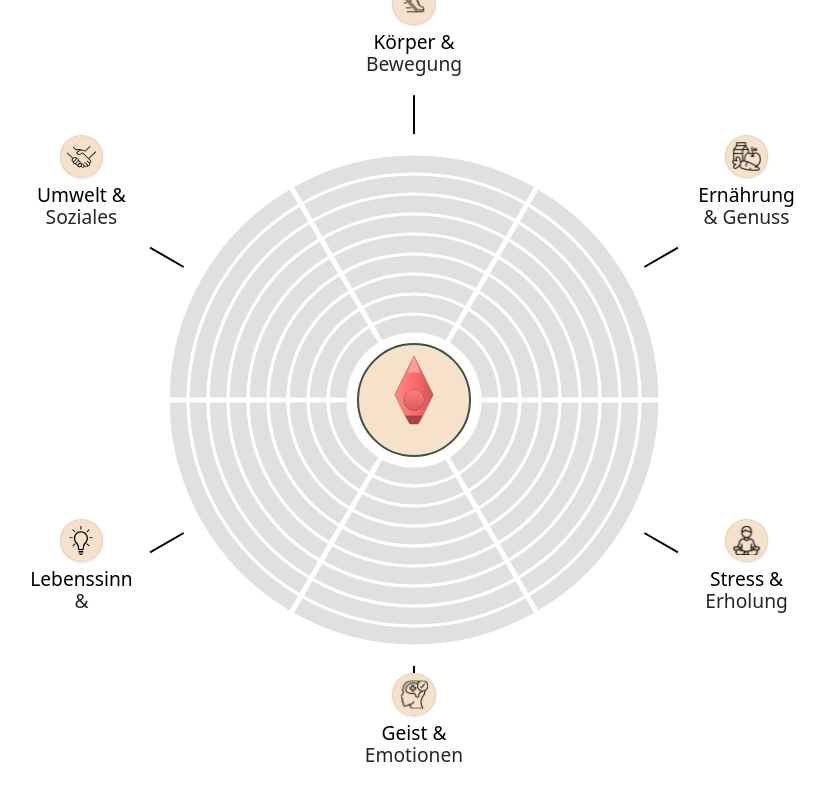
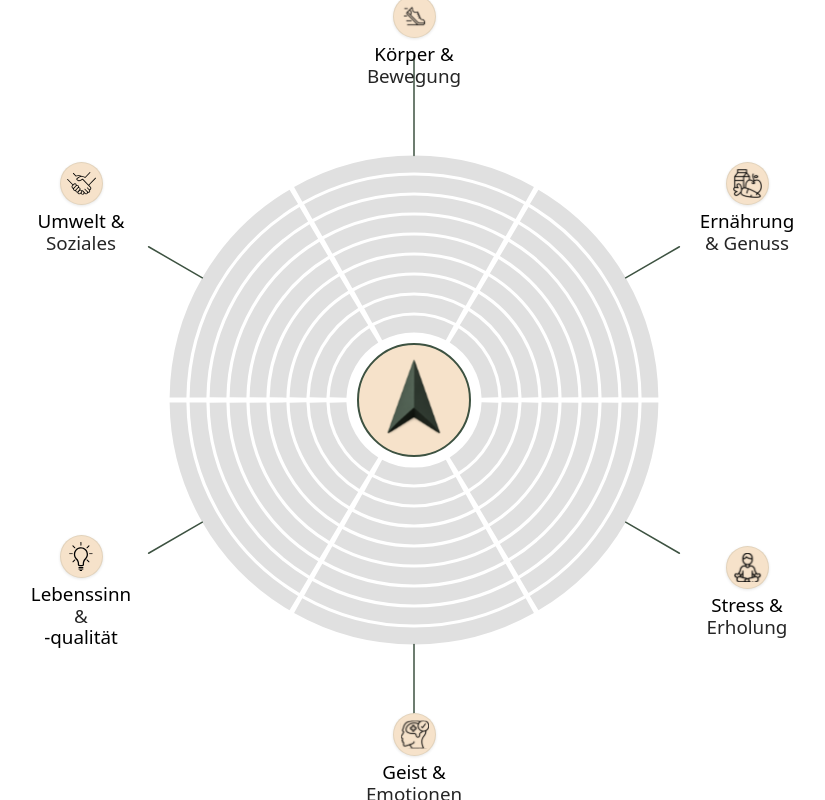
Before and after one commit to shams3049/vigilant-guacamole, a React (Vite) app: page / in a window 1280 px wide. Shown: the whole page, without its empty margins (226-1051 px from the left). Built offline with nearby package versions, Linux system fonts and the light colour scheme.

Commit message:
Implement code changes to enhance functionality and improve performance

```diff
--- a/src/components/GuideLinesLayer.tsx
+++ b/src/components/GuideLinesLayer.tsx
@@ -4,13 +4,26 @@ import { polarToCartesian, type Sector } from '../utils';
 interface GuideLinesLayerProps {
   sectors: Sector[];
   center: number;
-  innerRadius: number;
-  outerRadius: number;
-  iconSize: number; // NEW: pass iconSize for guideline adjustment
+  innerRadius: number; // outer edge of the outermost bar (where line should start)
+  outerRadius: number; // general outer bound toward labels
+  iconSize: number;
+  fontSize: number;
+  // New: parameters to match IconLabelLayer placement so we can touch the label box
+  labelRadius: number; // base radius used for label box center (IconLabelLayer.radius)
+  avoidRadius: number; // same as calculations.guidelineInner
+  safetyGap?: number; // pixels between radar and label box (same default as IconLabelLayer)
 }
 
 export default function GuideLinesLayer({
-  sectors, center, innerRadius, outerRadius, iconSize
+  sectors,
+  center,
+  innerRadius,
+  outerRadius,
+  iconSize,
+  fontSize,
+  labelRadius,
+  avoidRadius,
+  safetyGap = 12,
 }: GuideLinesLayerProps) {
   // Animation state: track which guidelines are visible
   const [visible, setVisible] = useState(Array(sectors.length).fill(false));
@@ -32,12 +45,46 @@ export default function GuideLinesLayer({
     <g>
       {sectors.map((s, i) => {
         const angle = s.angle;
-        const p1 = polarToCartesian(center, center, innerRadius + 10, angle);
-        // Shorten guideline so it ends before the icon/label
-        const guidelineEndRadius = outerRadius - (iconSize * 1.4); // adjust as needed
-        const p2 = polarToCartesian(center, center, guidelineEndRadius, angle);
-        // Animate line drawing using strokeDasharray and strokeDashoffset
+
+        // Start exactly on the outermost bar edge
+        const p1 = polarToCartesian(center, center, innerRadius, angle);
+
+  // Reconstruct the label box geometry to compute where the inward edge lies along the ray
+  const boxWidth = Math.round(iconSize * 2.8);
+  // Estimate box height similar to IconLabelLayer: icon + margin + at least one line
+  const iconBlock = Math.round(iconSize * 0.9);
+  const effFont = Math.max(fontSize * 0.98, 12);
+  const marginTop = Math.max(4, Math.round(effFont * 0.3));
+  const lineHeightPx = Math.round(effFont * 1.1);
+  const minLinesBlock = lineHeightPx; // at least one line; actual may be larger but inward extent uses axis-aligned half extents
+  const paddingBlock = 8;
+  const boxHeight = Math.round(iconBlock + marginTop + minLinesBlock + paddingBlock);
+
+        // Nominal label center at base label radius
+        const nominal = polarToCartesian(center, center, labelRadius, angle);
+        const dx = nominal.x - center;
+        const dy = nominal.y - center;
+        const dist = Math.hypot(dx, dy) || 1;
+        const ux = dx / dist;
+        const uy = dy / dist;
+
+        // Inward half-extent of the axis-aligned box along the radial direction
+        const inwardHalfExtent = Math.abs(ux) * (boxWidth / 2) + Math.abs(uy) * (boxHeight / 2);
+
+        // Final label center radius (same as IconLabelLayer logic)
+        const finalLabelCenterRadius = Math.max(labelRadius, avoidRadius + safetyGap + inwardHalfExtent);
+
+        // Radius to the box's inward edge where the guideline should touch
+        const touchRadius = finalLabelCenterRadius - inwardHalfExtent;
+
+        // Ensure we don't create a negative/zero-length line (clamp slightly beyond innerRadius)
+        const endRadius = Math.max(innerRadius, Math.min(touchRadius, outerRadius));
+
+        const p2 = polarToCartesian(center, center, endRadius, angle);
+
+        // Length for stroke-dash animation
         const length = Math.hypot(p2.x - p1.x, p2.y - p1.y);
+
         return (
           <line
             key={`guide-${i}`}
@@ -45,8 +92,9 @@ export default function GuideLinesLayer({
             y1={p1.y}
             x2={p2.x}
             y2={p2.y}
-            stroke="#000"
-            strokeWidth={2}
+            stroke="#3D5241"
+            strokeWidth={1.5}
+            strokeLinecap="round"
             strokeDasharray={length}
             strokeDashoffset={visible[i] ? 0 : length}
             style={{
--- a/src/components/IconLabelLayer.tsx
+++ b/src/components/IconLabelLayer.tsx
@@ -1,15 +1,9 @@
 import React, { useEffect, useState, useMemo } from 'react';
 import { polarToCartesian, type Sector } from '../utils';
 
-// Utility function to truncate text based on available space
-function truncateText(text: string, maxLength: number): string {
-  if (text.length <= maxLength) return text;
-  return text.substring(0, maxLength - 1) + '…';
-}
-
 // Responsive text sizing based on screen size
 function getResponsiveTextConfig(fontSize: number, iconSize: number) {
-  const minFontSize = Math.max(fontSize * 1.0, 12); // Reduced text size multiplier to 1.0
+  const minFontSize = Math.max(fontSize * 0.98, 12); // 2% smaller than provided fontSize
   const maxCharsPerLine = Math.floor(iconSize * 2.5 / (minFontSize * 0.6));
   const lineHeight = minFontSize * 1.2;
 
@@ -20,7 +14,7 @@ function getResponsiveTextConfig(fontSize: number, iconSize: number) {
   };
 }
 
-// Split text into multiple lines if needed
+// Split text into multiple lines if needed (no cap; render all lines)
 function wrapText(text: string, maxCharsPerLine: number): string[] {
   const words = text.split(' ');
   const lines: string[] = [];
@@ -36,8 +30,8 @@ function wrapText(text: string, maxCharsPerLine: number): string[] {
         lines.push(currentLine);
         currentLine = word;
       } else {
-        // Handle very long words that exceed maxCharsPerLine
-        lines.push(truncateText(word, maxCharsPerLine));
+        // Very long single word: push as-is and let CSS break it
+        lines.push(word);
         currentLine = '';
       }
     }
@@ -47,85 +41,105 @@ function wrapText(text: string, maxCharsPerLine: number): string[] {
     lines.push(currentLine);
   }
 
-  // Limit to maximum 2 lines for readability
-  return lines.slice(0, 2);
+  return lines;
 }
 
 export default function IconLabelLayer({
   sectors,
   center,
-  radius,
+  radius, // base radius for placing labels
   iconSize,
   fontSize,
+  avoidRadius, // keep labels at least this far from center (outer radar radius)
+  safetyGap = 10, // minimum pixels between radar and the label box edge
+  showLabels = false, // New: control reveal from parent
 }: {
   sectors: Sector[];
   center: number;
   radius: number;
   iconSize: number;
   fontSize: number;
+  avoidRadius: number;
+  safetyGap?: number;
+  showLabels?: boolean;
 }) {
-  // Animation state: which section is currently animating
-  const [activeSection, setActiveSection] = useState(-1);
-
   // Memoized text configuration to prevent recalculation
   const textConfig = useMemo(() => getResponsiveTextConfig(fontSize, iconSize), [fontSize, iconSize]);
-
-  useEffect(() => {
-    // Start all sections animating in parallel with slight stagger
-    setActiveSection(-1);
-    const timeout = setTimeout(() => {
-      setActiveSection(sectors.length - 1); // Show all sections at once
-    }, 100); // Short delay before showing all
-
-    return () => clearTimeout(timeout);
-  }, [sectors.length]);
 
   return (
     <g>
       {sectors.map((s, i) => {
+        const angle = s.angle;
+  // Box width for icon + label stack (axis-aligned)
+  const boxWidth = Math.round(iconSize * 2.8); // Slightly wider for better text layout
+
+  // Wrap text for full rendering (no truncation/no cap)
+  const textLines = wrapText(s.label, textConfig.maxCharsPerLine);
+
+  // Calculate dynamic box height from content
+  const iconBlock = Math.round(iconSize * 0.9);
+  const marginTop = Math.max(4, Math.round(textConfig.fontSize * 0.3));
+  const lineHeightPx = Math.round(textConfig.fontSize * 1.1);
+  const linesBlock = textLines.length * lineHeightPx + Math.max(0, textLines.length - 1) * 1; // 1px gap between lines
+  const paddingBlock = 8; // 4px top + 4px bottom from container padding
+  const boxHeight = Math.round(iconBlock + marginTop + linesBlock + paddingBlock);
+
+        // First compute the nominal position using the base radius
+        const nominalPos = polarToCartesian(center, center, radius, angle);
+
+        // Unit vector from center to position (radial outward)
+        const dx = nominalPos.x - center;
+        const dy = nominalPos.y - center;
+        const dist = Math.hypot(dx, dy) || 1;
+        const ux = dx / dist;
+        const uy = dy / dist;
+
+        // How much an axis-aligned box extends toward the center along the radial direction
+        // support function h_R(v) for rectangle with half-extents (w/2, h/2)
+        const inwardHalfExtent = Math.abs(ux) * (boxWidth / 2) + Math.abs(uy) * (boxHeight / 2);
+
+        // Minimum required distance from center to box center so that its inward edge clears the radar by safetyGap
+        const minCenterDistance = avoidRadius + safetyGap + inwardHalfExtent;
+
+        // Final placement radius
+        const finalRadius = Math.max(radius, minCenterDistance);
+
         // Place each icon and label at the correct angle and distance
-        const angle = s.angle;
-        const pos = polarToCartesian(center, center, radius, angle);
-        const boxWidth = iconSize * 2.8; // Slightly wider for better text layout
-        const boxHeight = iconSize * 3.2; // Taller to accommodate wrapped text
+        const pos = polarToCartesian(center, center, finalRadius, angle);
 
-        // Dynamic offset based on position to prevent clipping
-        const isLeftSide = pos.x < center;
-        const isTopSide = pos.y < center;
-
-        // Adjust positioning based on screen edge proximity
+        // Dynamic offset based on screen edges to prevent clipping near canvas bounds
         let xOffset = 0;
         let yOffset = 0;
 
-        // Prevent clipping on left/right edges
         if (pos.x - boxWidth / 2 < 0) {
           xOffset = boxWidth / 4;
         } else if (pos.x + boxWidth / 2 > center * 2) {
           xOffset = -boxWidth / 4;
         }
 
-        // Prevent clipping on top/bottom edges
         if (pos.y - boxHeight / 2 < 0) {
           yOffset = boxHeight / 4;
         } else if (pos.y + boxHeight / 2 > center * 2) {
           yOffset = -boxHeight / 4;
         }
 
-        // Wrap text for better readability
-        const textLines = wrapText(s.label, textConfig.maxCharsPerLine);
+        // Round coordinates to avoid sub-pixel issues in Safari/Firefox within foreignObject
+        const fx = Math.round(pos.x - boxWidth / 2 + xOffset);
+        const fy = Math.round(pos.y - boxHeight / 2 + yOffset);
 
         return (
           <foreignObject
             key={i}
-            x={pos.x - boxWidth / 2 + xOffset}
-            y={pos.y - boxHeight / 2 + yOffset}
+            x={fx}
+            y={fy}
             width={boxWidth}
             height={boxHeight}
             style={{
-              opacity: i <= activeSection ? 1 : 0,
-              transform: i <= activeSection ? 'scale(1)' : 'scale(0.7)',
-              transition: 'opacity 0.4s, transform 0.4s cubic-bezier(0.4,2,0.6,1)',
-              transitionDelay: `${i * 50}ms`, // Small stagger for each icon (50ms apart)
+              opacity: 1, // no fade-in
+              transform: showLabels ? 'scale(1)' : 'scale(0)',
+              transformOrigin: '50% 50%',
+              transition: 'transform 350ms cubic-bezier(0.4, 0, 0.2, 1)',
+              transitionDelay: '0ms',
               overflow: 'visible',
             }}
           >
@@ -145,14 +159,19 @@ export default function IconLabelLayer({
               boxSizing: 'border-box',
               fontFamily: 'system-ui, -apple-system, sans-serif',
               fontWeight: '500',
+              // Improve cross-browser consistency inside foreignObject
+              WebkitFontSmoothing: 'antialiased',
+              MozOsxFontSmoothing: 'grayscale',
+              contain: 'layout paint size',
+              background: 'transparent',
             }}>
               {/* Icon container with better responsive sizing */}
               <div
                 style={{
                   backgroundColor: '#F6E2CA',
                   borderRadius: '50%',
-                  width: iconSize * 0.9,
-                  height: iconSize * 0.9,
+                  width: Math.round(iconSize * 0.9),
+                  height: Math.round(iconSize * 0.9),
                   display: 'flex',
                   alignItems: 'center',
                   justifyContent: 'center',
@@ -165,9 +184,10 @@ export default function IconLabelLayer({
                   src={s.icon}
                   alt={s.label}
                   style={{
-                    width: iconSize * 0.6,
-                    height: iconSize * 0.6,
+                    width: Math.round(iconSize * 0.6),
+                    height: Math.round(iconSize * 0.6),
                     objectFit: 'contain',
+                    display: 'block',
                   }}
                   loading="lazy"
                 />
@@ -175,7 +195,7 @@ export default function IconLabelLayer({
 
               {/* Multi-line text container */}
               <div style={{
-                marginTop: Math.max(4, textConfig.fontSize * 0.3),
+                marginTop: Math.max(4, Math.round(textConfig.fontSize * 0.3)),
                 width: '100%',
                 display: 'flex',
                 flexDirection: 'column',
@@ -188,13 +208,16 @@ export default function IconLabelLayer({
                     style={{
                       width: '100%',
                       wordBreak: 'break-word',
-                      overflowWrap: 'break-word',
+                      overflowWrap: 'anywhere',
                       hyphens: 'auto',
                       WebkitHyphens: 'auto',
                       textRendering: 'optimizeLegibility',
                       fontSize: textConfig.fontSize,
                       lineHeight: 1.1,
-                      opacity: lineIndex === 1 ? 0.85 : 1, // Slightly fade second line
+                      opacity: lineIndex === 1 ? 0.85 : 1,
+                      background: 'transparent',
+                      borderRadius: 0,
+                      display: 'block',
                     }}
                   >
                     {line}
--- a/src/components/ResponsiveRadarChart.tsx
+++ b/src/components/ResponsiveRadarChart.tsx
@@ -68,6 +68,7 @@ export default function ResponsiveRadarChart({ values }: { values: number[] }) {
   const [isWobbling, setIsWobbling] = useState(false);
   // Track if component is mounted to prevent memory leaks
   const isMountedRef = useRef(true);
+  const [showLabels, setShowLabels] = useState(false);
 
   // Debounced resize handler to improve performance
   const debouncedResize = useDebounce(() => {
@@ -103,7 +104,11 @@ export default function ResponsiveRadarChart({ values }: { values: number[] }) {
   const calculations = useMemo(() => {
     const center = size / 2;
     const max = 9;
-    const guidelineInner = config.radius + max * (config.barWidth + config.gap);
+
+    // Compute the outer edge radius of the outermost bar
+    const outermostRingCenterRadius = config.radius + (max - 1) * (config.barWidth + config.gap);
+    const guidelineInner = outermostRingCenterRadius + config.barWidth / 2; // touch outer bar edge
+
     const guidelineOuter = config.iconRadius - 12;
 
     // Calculate the average value and its percentage
@@ -145,6 +150,11 @@ export default function ResponsiveRadarChart({ values }: { values: number[] }) {
     };
   }, []);
 
+  // When values change, restart label reveal
+  useLayoutEffect(() => {
+    setShowLabels(false);
+  }, [values]);
+
   return (
     <div ref={containerRef} className="w-full h-full flex items-center justify-center min-h-0">
       <svg
@@ -154,19 +164,6 @@ export default function ResponsiveRadarChart({ values }: { values: number[] }) {
         preserveAspectRatio="xMidYMid meet"
         style={{ maxHeight: '100vh', maxWidth: '100vw' }}
       >
-        {/* Define gradients for the pointer */}
-        <defs>
-          <linearGradient id="pointerGradient" x1="0%" y1="0%" x2="100%" y2="0%">
-            <stop offset="0%" stopColor="#FF8A8A" />
-            <stop offset="50%" stopColor="#FF6B6B" />
-            <stop offset="100%" stopColor="#CC5555" />
-          </linearGradient>
-          <linearGradient id="baseGradient" x1="0%" y1="0%" x2="0%" y2="100%">
-            <stop offset="0%" stopColor="#FF8A8A" />
-            <stop offset="100%" stopColor="#CC5555" />
-          </linearGradient>
-        </defs>
-
         {/* Center circle with responsive sizing */}
         <circle
           cx={calculations.center}
@@ -179,7 +176,6 @@ export default function ResponsiveRadarChart({ values }: { values: number[] }) {
 
         {/* Navigation pointer pointing to the lowest scoring section */}
         <g transform={`translate(${calculations.center}, ${calculations.center})`}>
-          {/* Animated pointer with smooth transition */}
           <g
             style={{
               transformOrigin: '0 0',
@@ -198,56 +194,33 @@ export default function ResponsiveRadarChart({ values }: { values: number[] }) {
               }
             }}
           >
-            {/* Rotational wobble animation container */}
             <g
               style={{
                 transformOrigin: '0 0',
                 animation: isWobbling ? 'wobbleRotation 2.5s ease-out' : 'none'
               }}
             >
-              {/* Main pointer body with responsive sizing */}
-              <polygon
-                points={`0,-${config.pointerSize.length} -${config.pointerSize.width},-${config.pointerSize.length * 0.12} -${config.pointerSize.width * 0.45},${config.pointerSize.base} ${config.pointerSize.width * 0.45},${config.pointerSize.base} ${config.pointerSize.width},-${config.pointerSize.length * 0.12}`}
-                fill="url(#pointerGradient)"
-                stroke="#AA4444"
-                strokeWidth="0.5"
-              />
-
-              {/* Indented base edges for 3D effect */}
-              <polygon
-                points={`-${config.pointerSize.width * 0.45},${config.pointerSize.base} -${config.pointerSize.width * 0.22},${config.pointerSize.base * 1.5} ${config.pointerSize.width * 0.22},${config.pointerSize.base * 1.5} ${config.pointerSize.width * 0.45},${config.pointerSize.base}`}
-                fill="#AA4444"
-                stroke="#884444"
-                strokeWidth="0.5"
-              />
-
-              {/* Center pivot circle with gradient */}
-              <circle
-                cx="0"
-                cy="0"
-                r={Math.max(size * 0.013, 4)}
-                fill="url(#baseGradient)"
-                stroke="#AA4444"
-                strokeWidth="0.5"
-              />
-
-              {/* Highlight on the pointer tip */}
-              <polygon
-                points={`0,-${config.pointerSize.length} -${config.pointerSize.width * 0.33},-${config.pointerSize.length * 0.62} ${config.pointerSize.width * 0.33},-${config.pointerSize.length * 0.62}`}
-                fill="#FFAAAA"
-                opacity="0.8"
-              />
-
-              {/* Subtle pulsing animation with responsive sizing */}
-              <circle cx="0" cy="0" r={Math.max(size * 0.012, 4)} fill="#FF6B6B" opacity="0.3">
-                <animate
-                  attributeName="r"
-                  values={`${Math.max(size * 0.012, 4)};${Math.max(size * 0.016, 6)};${Math.max(size * 0.012, 4)}`}
-                  dur="2s"
-                  repeatCount="indefinite"
-                />
-                <animate attributeName="opacity" values="0.3;0.1;0.3" dur="2s" repeatCount="indefinite" />
-              </circle>
+              {(() => {
+                // Size at 1.5x, image centered around the origin so its vertical center aligns with the chart center.
+                const baseHeight = Math.max(config.centerRadius * 1.65, 44);
+                const height = baseHeight * 1.5; // 1.5x
+                const width = (32 / 48) * height; // maintain aspect ratio from viewBox (32x48)
+                // Fine-tune offsets if needed.
+                const offsetX = 0;
+                const offsetY = 0;
+                const x = -width / 2 + offsetX;
+                const y = -height / 2 + offsetY; // vertical center at origin
+                return (
+                  <image
+                    href="/assets/naviationicon.svg"
+                    x={x}
+                    y={y}
+                    width={width}
+                    height={height}
+                    preserveAspectRatio="xMidYMid meet"
+                  />
+                );
+              })()}
             </g>
           </g>
         </g>
@@ -261,6 +234,10 @@ export default function ResponsiveRadarChart({ values }: { values: number[] }) {
           barWidth={config.barWidth}
           gap={config.gap}
           sectors={SECTORS}
+          onProgress={(visibleR) => {
+            if (visibleR >= calculations.max) setShowLabels(true);
+          }}
+          onBarsComplete={() => setShowLabels(true)}
         />
 
         {/* Render guidelines between sectors */}
@@ -270,6 +247,10 @@ export default function ResponsiveRadarChart({ values }: { values: number[] }) {
           innerRadius={calculations.guidelineInner}
           outerRadius={calculations.guidelineOuter}
           iconSize={config.iconSize}
+          fontSize={config.fontSize}
+          labelRadius={config.iconRadius}
+          avoidRadius={calculations.guidelineInner}
+          safetyGap={12}
         />
 
         {/* Render icons and labels for each sector */}
@@ -279,6 +260,9 @@ export default function ResponsiveRadarChart({ values }: { values: number[] }) {
           radius={config.iconRadius}
           iconSize={config.iconSize}
           fontSize={config.fontSize}
+          avoidRadius={calculations.guidelineInner}
+          safetyGap={12}
+          showLabels={showLabels}
         />
       </svg>
     </div>
```
Also changed, not shown: src/components/RadarLayer.tsx (+37 -45 lines), public/assets/naviationicon.svg (added).
